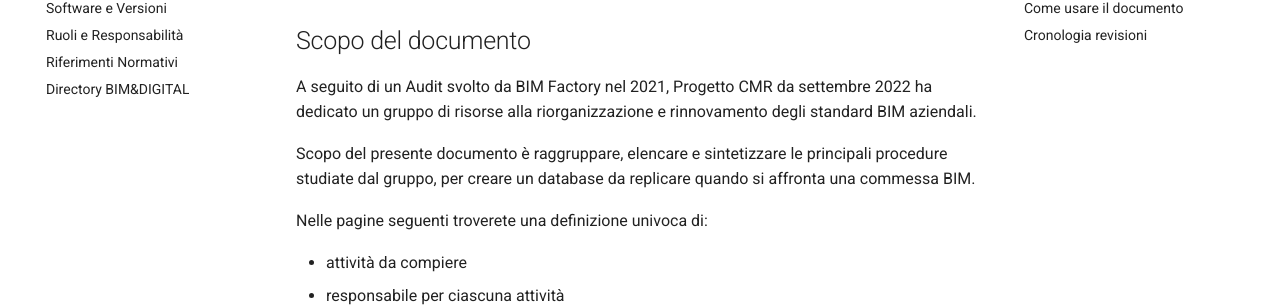
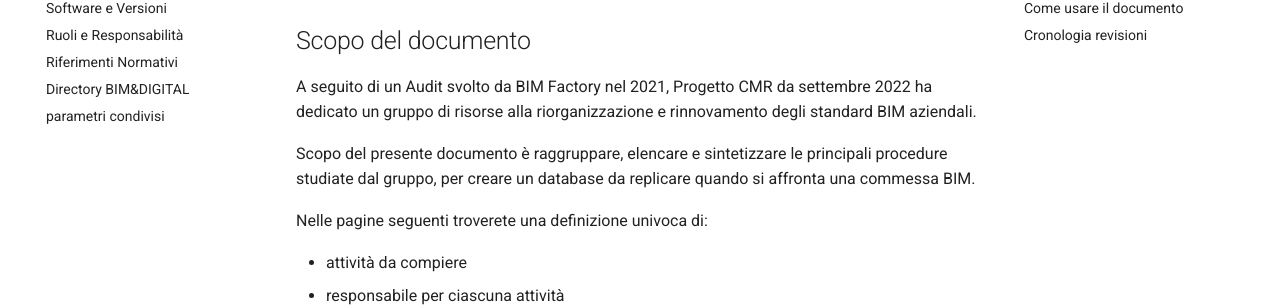
Before and after one commit to MrDonaZ/mrdonaz.github.io, an MkDocs documentation site: the page built from docs/index.md, in a window 1280 px wide. Shown: the part 157-464 px from the top of the page. Built offline with MkDocs 1.6.1 and Material for MkDocs 9.7.7, drawn with Linux system fonts in a browser that asks for light colours.

Commit message:
Update mkdocs.yml

```diff
--- a/mkdocs.yml
+++ b/mkdocs.yml
@@ -8,3 +8,4 @@ nav:
   - 'Ruoli e Responsabilità': 'ruoli-e-responsabilita.md'
   - 'Riferimenti Normativi': 'riferimenti-normativi.md'
   - 'Directory BIM&DIGITAL': 'directory-bim-digital.md'
+  - 'parametri condivisi': '04-parametri-condivisi.md'
```
